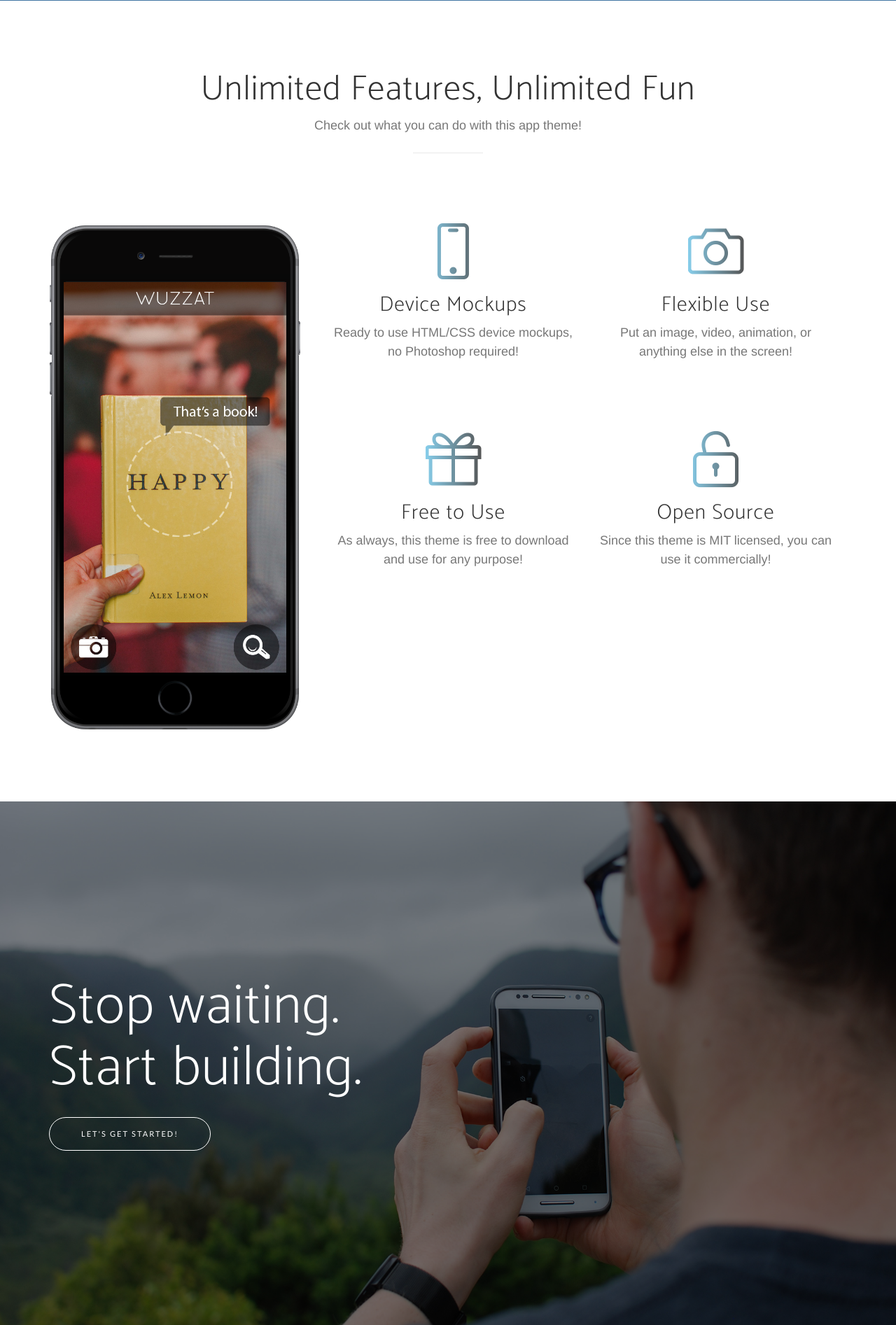
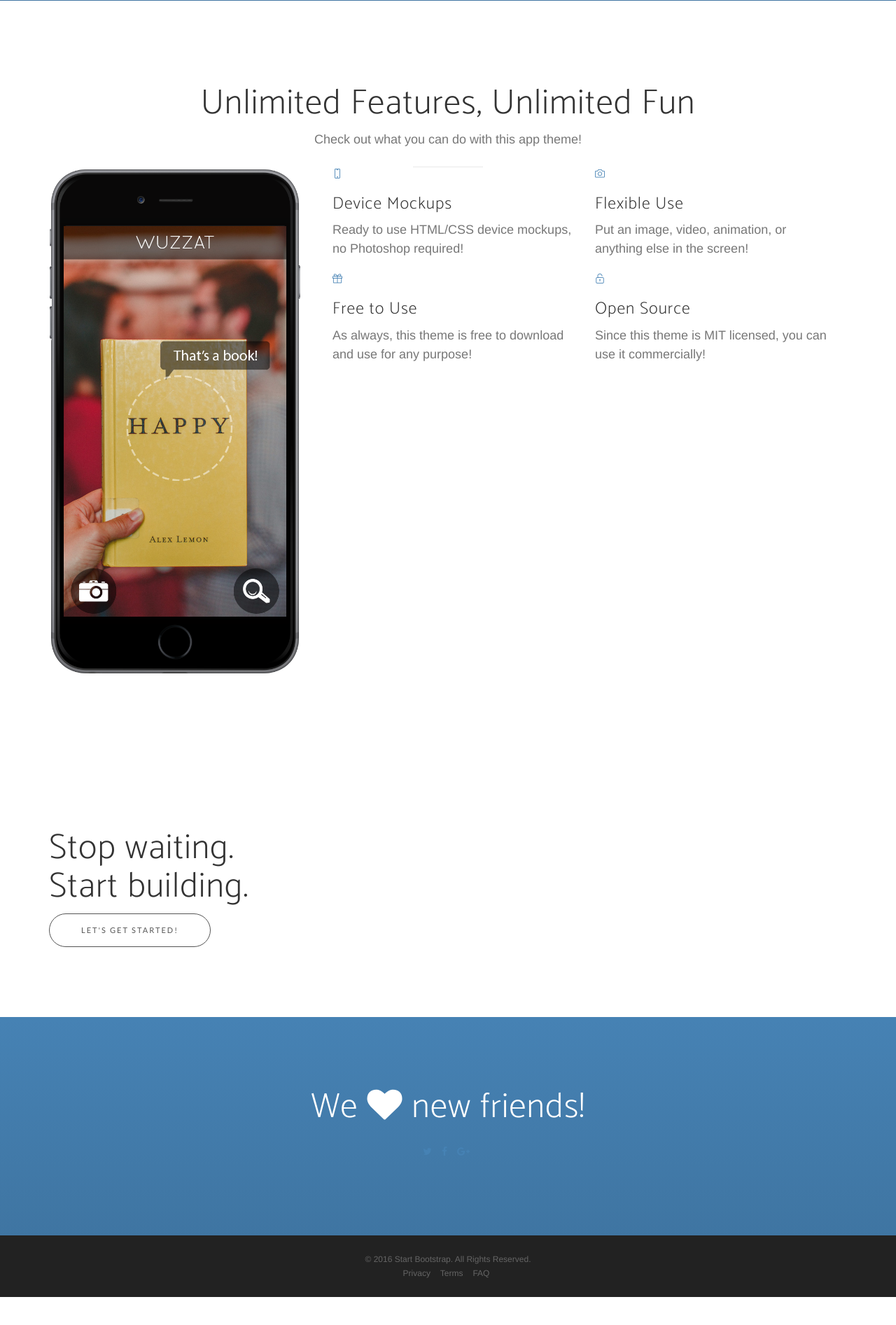
Before and after one commit to brookseakate/actionist-api, a Flask app: page / in a window 1280 px wide. Shown: the part 1370-3263 px from the top of the page at 70% size. After the commit the page ends 3223 px from the top, so only its background shows below. Run offline with Flask 2, Linux system fonts and the light colour scheme; parts of the project's set-up code (start-up, migrations or seed data) failed here and were passed over; some libraries are stand-ins or nearby versions; some web fonts are replaced.

Commit message:
Updating less/css

```diff
--- a/api_1_0/static/css/new-age.css
+++ b/api_1_0/static/css/new-age.css
@@ -54,7 +54,7 @@ p {
   margin-bottom: 20px;
 }
 .navbar-default {
-  background-color: white;
+  background-color: #555;
   border-color: rgba(34, 34, 34, 0.05);
   -webkit-transition: all 0.35s;
   -moz-transition: all 0.35s;
@@ -103,8 +103,8 @@ p {
 }
 @media (min-width: 768px) {
   .navbar-default {
-    background-color: transparent;
-    border-color: transparent;
+    background-color: #555;
+    border-color: #555;
   }
   .navbar-default .navbar-header .navbar-brand {
     color: rgba(255, 255, 255, 0.7);
@@ -146,8 +146,8 @@ header {
   width: 100%;
   min-height: auto;
   overflow-y: hidden;
-  background-color: #555;
-  color: white;
+  background-color: #FFF;
+  color: #555;
 }
 header .header-content {
   text-align: center;
@@ -243,121 +243,13 @@ section.download .badges .badge-link img {
     font-size: 70px;
   }
 }
-section.features .section-heading {
-  margin-bottom: 100px;
-}
-section.features .section-heading h2 {
-  margin-top: 0;
-}
-section.features .section-heading p {
-  margin-bottom: 0;
-}
-section.features .device-container,
-section.features .feature-item {
-  max-width: 300px;
-  margin: 0 auto;
-}
-section.features .device-container {
-  margin-bottom: 100px;
-}
-@media (min-width: 992px) {
-  section.features .device-container {
-    margin-bottom: 0;
-  }
-}
-section.features .feature-item {
-  text-align: center;
-  margin-bottom: 100px;
-}
-section.features .feature-item h3 {
-  font-size: 30px;
-}
-section.features .feature-item i {
-  font-size: 80px;
-  background: -webkit-linear-gradient(to left, #555, #87ceeb);
-  background: linear-gradient(to left, #555, #87ceeb);
-  -webkit-background-clip: text;
-  -webkit-text-fill-color: transparent;
-}
-@media (min-width: 992px) {
-  section.features .device-container,
-  section.features .feature-item {
-    max-width: none;
-  }
-}
-section.cta {
-  position: relative;
-  -webkit-background-size: cover;
-  -moz-background-size: cover;
-  background-size: cover;
-  -o-background-size: cover;
-  background-position: center;
-  background-image: url('../img/bg-cta.jpg');
-  padding: 250px 0;
-}
-section.cta .cta-content {
-  position: relative;
-  z-index: 1;
-}
-section.cta .cta-content h2 {
-  margin-top: 0;
-  margin-bottom: 25px;
-  color: white;
-  max-width: 450px;
-  font-size: 50px;
-}
-@media (min-width: 768px) {
-  section.cta .cta-content h2 {
-    font-size: 80px;
-  }
-}
-section.cta .overlay {
-  height: 100%;
-  width: 100%;
-  background-color: rgba(0, 0, 0, 0.5);
-  position: absolute;
-  top: 0;
-  left: 0;
-}
 section.contact {
   text-align: center;
+  color: #FFF;
 }
 section.contact h2 {
   margin-top: 0;
   margin-bottom: 25px;
-}
-section.contact h2 i {
-  color: #dd4b39;
-}
-section.contact ul.list-social {
-  margin-bottom: 0;
-}
-section.contact ul.list-social li a {
-  display: block;
-  height: 80px;
-  width: 80px;
-  line-height: 80px;
-  font-size: 40px;
-  border-radius: 100%;
-  color: white;
-}
-section.contact ul.list-social li.social-twitter a {
-  background-color: #dd4b39;
-}
-section.contact ul.list-social li.social-twitter a:hover {
-  background-color: #d73925;
-}
-section.contact ul.list-social li.social-facebook a {
-  background-color: #3b5998;
-}
-section.contact ul.list-social li.social-facebook a:hover {
-  background-color: #344e86;
-}
-section.contact ul.list-social li.social-google-plus a {
-  background-color: #dd4b39;
-}
-section.contact ul.list-social li.social-google-plus a:hover {
-  background-color: #d73925;
 }
 footer {
   background-color: #222222;
@@ -387,6 +279,11 @@ footer ul li a.active {
   background: -webkit-linear-gradient(#4682B4, #3f75a2);
   background: linear-gradient(#4682B4, #3f75a2);
 }
+.bg-secondary {
+  background: #555;
+  background: -webkit-linear-gradient(#555, #484848);
+  background: linear-gradient(#555, #484848);
+}
 .text-primary {
   color: #4682B4;
 }
@@ -395,8 +292,8 @@ footer ul li a.active {
   padding-left: 0;
 }
 .btn-outline {
-  color: white;
-  border-color: white;
+  color: #555;
+  border-color: #555;
   border: 1px solid;
 }
 .btn-outline:hover,
--- a/api_1_0/static/less/new-age.less
+++ b/api_1_0/static/less/new-age.less
@@ -50,7 +50,7 @@ p {
 // Navigation
 
 .navbar-default {
-    background-color: white;
+    background-color: @theme-secondary;
     border-color: fade(@gray-darker, 5%);
     .transition-all;
     .heading-font;
@@ -93,8 +93,8 @@ p {
         }
     }
     @media (min-width: 768px) {
-        background-color: transparent;
-        border-color: transparent;
+        background-color: @theme-secondary;
+        border-color: @theme-secondary;
         .navbar-header .navbar-brand {
             color: fade(white, 70%);
             &:hover,
@@ -137,11 +137,11 @@ header {
     width: 100%;
     min-height: auto;
     overflow-y: hidden;
-    background-color: @theme-secondary;
+    background-color: #FFF;
     // background: url("../img/bg-pattern.png"), @theme-secondary; /* fallback for old browsers */
     // background: url("../img/bg-pattern.png"), -webkit-linear-gradient(to left, @theme-secondary , @theme-tertiary); /* Chrome 10-25, Safari 5.1-6 */
     // background: url("../img/bg-pattern.png"), linear-gradient(to left, @theme-secondary , @theme-tertiary); /* W3C, IE 10+/ Edge, Firefox 16+, Chrome 26+, Opera 12+, Safari 7+ */
-    color: white;
+    color: @theme-secondary;
     .header-content {
         text-align: center;
         padding: 150px 0 50px;
@@ -398,6 +398,14 @@ footer {
     background: linear-gradient(@theme-primary , darken(@theme-primary, 5%));
 }
 
+.bg-secondary {
+    background: @theme-secondary;
+    background: -webkit-linear-gradient(@theme-secondary , darken(@theme-secondary, 5%));
+    background: linear-gradient(@theme-secondary , darken(@theme-secondary, 5%));
+}
+
+
+
 .text-primary {
     color: @theme-primary;
 }
@@ -409,8 +417,8 @@ footer {
 
 // Button Styles
 .btn-outline {
-    color: white;
-    border-color: white;
+    color: @theme-secondary;
+    border-color: @theme-secondary;
     border: 1px solid;
     &:hover,
     &:focus,
--- a/api_1_0/static/less/variables.less
+++ b/api_1_0/static/less/variables.less
@@ -12,7 +12,3 @@
 @gray:             lighten(@gray-base, 33.5%); // #555
 @gray-light:       lighten(@gray-base, 46.7%); // #777
 @gray-lighter:     lighten(@gray-base, 93.5%); // #eee
-
-@brand-twitter:		#dd4b39;
-@brand-facebook:	#3b5998;
-@brand-google-plus:	#dd4b39;
```
